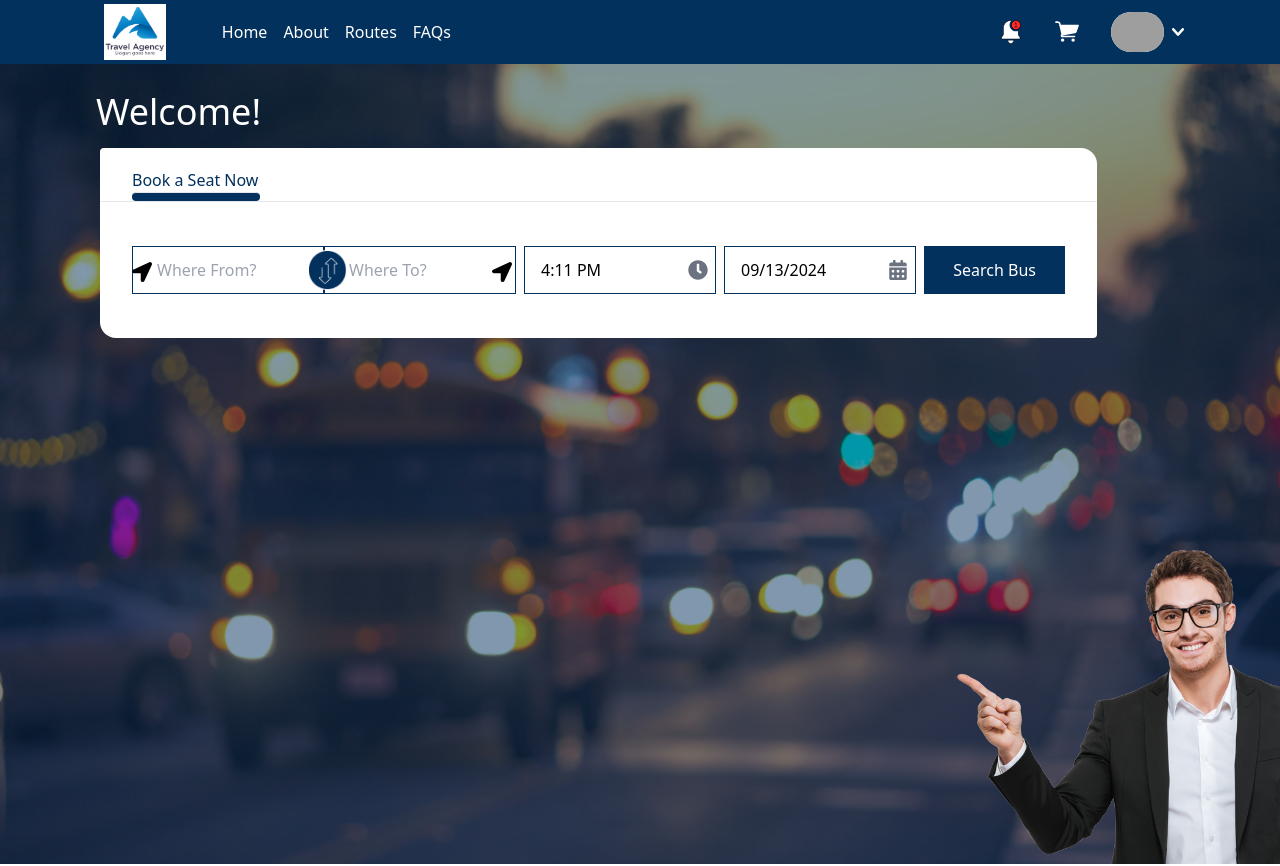
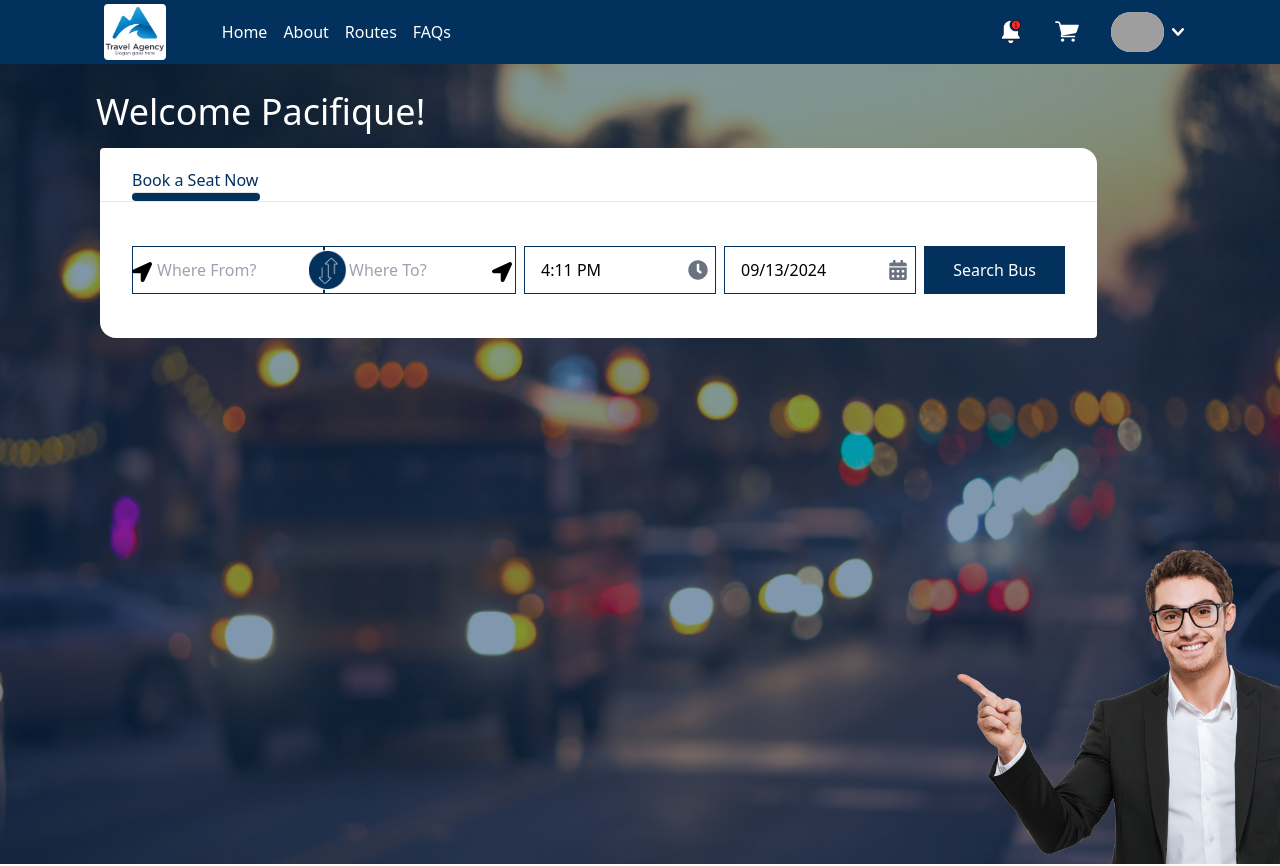
Before and after one commit to pacifiquemboni/e-Ticket-booking-fn, a React app: page / in a window 1280 px wide. Shown: the top 866 px of the page. Built offline with nearby package versions, Linux system fonts and the light colour scheme; grey boxes are pictures that could not be loaded.

Commit message:
neurish landing page

```diff
--- a/src/components/home/Home.tsx
+++ b/src/components/home/Home.tsx
@@ -17,7 +17,7 @@ const Home: React.FC = () => {
       >
 
         <div className="lg:mx-24 md:mx-14 flex flex-col gap-8 sm:gap-4 xs:gap-2 justify-between">
-          <h1 className="text-4xl text-white pt-7">Welcome!</h1>
+          <h1 className="text-4xl text-white pt-7">Welcome Pacifique!</h1>
           <BookForm2 />
         </div>
         <img
--- a/src/components/home/HomeNav.tsx
+++ b/src/components/home/HomeNav.tsx
@@ -29,11 +29,11 @@ const HomeNavBar: React.FC<HomeNavBarProps> = ({ scrollToAbout, scrollToRoutes,
 
   return (
     <>
-      <div className="h-16 bg-primary flex items-center sticky top-0 z-50"> {/* Add sticky and z-index */}
+      <div className="h-24 lg:h-16 bg-primary flex items-center sticky top-0 z-50"> {/* Add sticky and z-index */}
         <div className="h-20 w-full px-4 lg:px-24 flex justify-between items-center">
           {/* Left side (logo and links) */}
           <div className="flex items-center gap-4 lg:gap-10">
-            <img src={logo} alt="logo" className="h-12 sm:h-14 ml-2 bg-white" />
+            <img src={logo} alt="logo" className="h-12 sm:h-14 ml-2 bg-white rounded" />
             <div className="hidden lg:flex items-center ml-4 space-x-4 text-white">
               <a href="#">Home</a>
               <a onClick={scrollToAbout} className='cursor-pointer'>About</a>
@@ -75,7 +75,7 @@ const HomeNavBar: React.FC<HomeNavBarProps> = ({ scrollToAbout, scrollToRoutes,
           </button>
         </div>
         {profileOpen && (
-          <div className='bg-primary absolute w-9/12 md:w-auto h-52 top-16 md:right-24 rounded-tl-2xl rounded-tr-2xl'>
+          <div className='bg-primary absolute w-9/12 md:w-auto h-52 top-24 lg:top-16 right-10 md:right-24 rounded-tl-2xl rounded-tr-2xl'>
             <div className='bg-second h-16 w-auto rounded-tl-2xl flex items-center p-1 gap-1 rounded-tr-2xl'>
             <img
                 src={profile}
@@ -106,7 +106,7 @@ const HomeNavBar: React.FC<HomeNavBarProps> = ({ scrollToAbout, scrollToRoutes,
 
         {/* Mobile Navigation (Dropdown links) */}
         {menuOpen && (
-          <div className="lg:hidden absolute flex flex-col right-0 top-16 items-center justify-between px-14 py-2 w-96 h-40  rounded space-y-2 bg-primary text-white">
+          <div className="lg:hidden absolute flex flex-col right-0 top-24 lg:top-16 items-center justify-between px-14 py-2 w-96 h-40  rounded space-y-2 bg-primary text-white">
             <a href="#">Home</a>
             <a onClick={scrollToAbout} className='cursor-pointer'>About</a>
             <a onClick={scrollToRoutes} className='cursor-pointer'>Routes</a>
```
